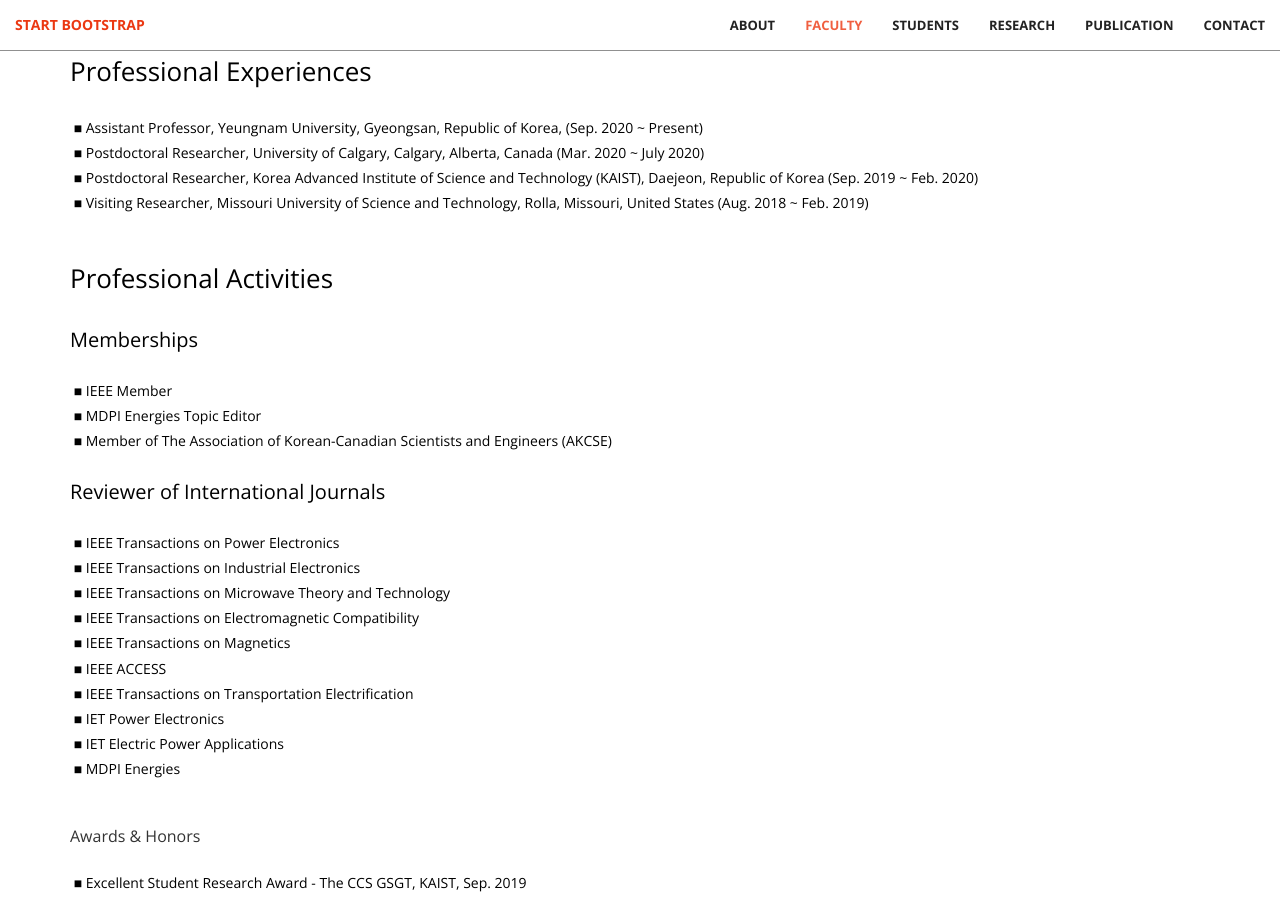
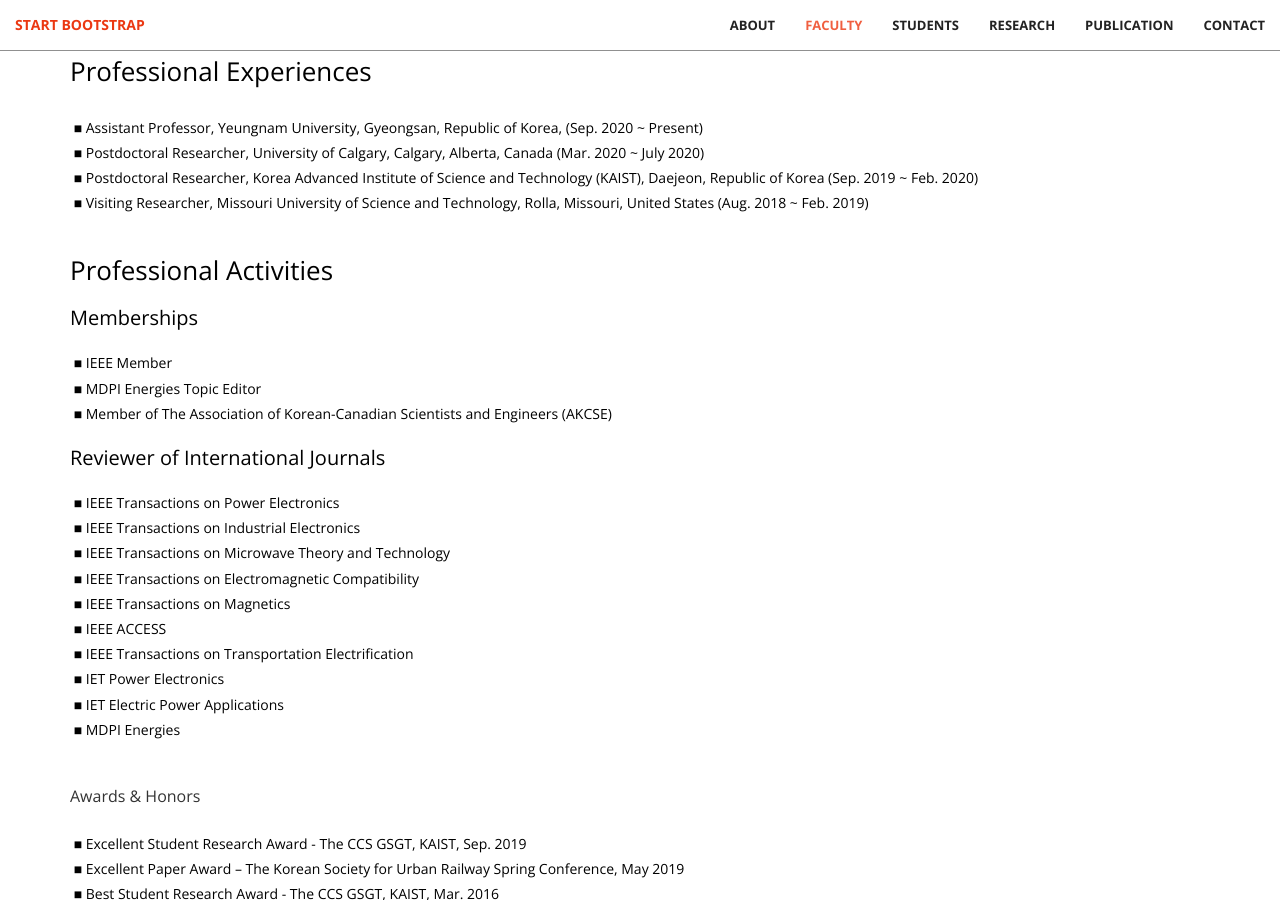
Before and after one commit to dwKim88/AEL, a Jekyll site: the page built from index.html, in a window 1280 px wide and 900 px high, scrolled down 2581 px. Built offline with Jekyll 4.4.1, drawn with Linux system fonts in a browser that asks for light colours.

Commit message:
Update services.html

```diff
--- a/_includes/services.html
+++ b/_includes/services.html
@@ -96,12 +96,11 @@
         <div class="row">
             <div class="col-md-12 text-left">
                 <h2>
-
-                    <p style="line-height: 1.8; color:black; font-size:26px;">
+                    <p style="line-height: 1.2; color:black; font-size:26px;">
                         Professional Activities
                     </p>
 
-                    <p style="line-height: 1.8; color:black; font-size:20px;">
+                    <p style="line-height: 1.2; color:black; font-size:20px;">
                         Memberships
                     </p>
 
@@ -112,7 +111,7 @@
                     </p>
 
 
-                    <p style="line-height: 1.8; color:black; font-size:20px;">
+                    <p style="line-height: 1.2; color:black; font-size:20px;">
                         Reviewer of International Journals
                     </p>
 
```
